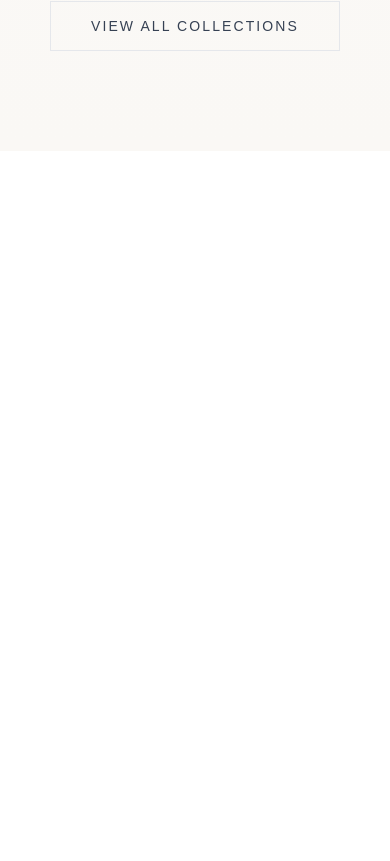
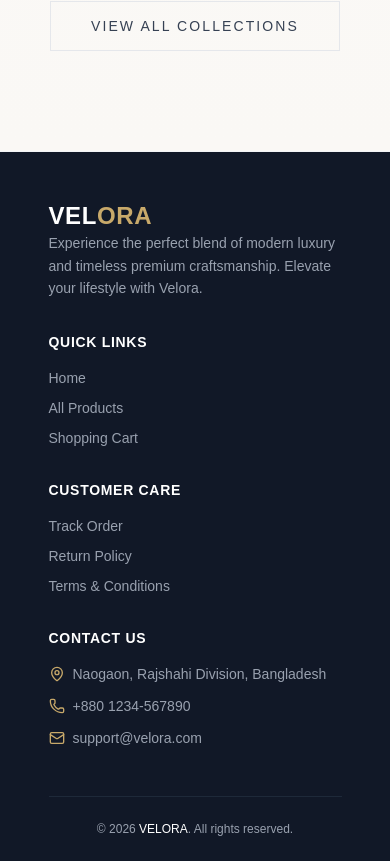
Before and after one commit to Shoybit/oxivos-fashion-store, a Next.js app: page / in a window 390 px wide. Shown: the part 3976-4837 px from the top of the page. Before the commit the page ends 4127 px from the top, so only its background shows below. Built offline with nearby package versions, Linux system fonts and the light colour scheme.

Commit message:
feat: add responsive footer

```diff
--- a/src/app/layout.tsx
+++ b/src/app/layout.tsx
@@ -1,6 +1,7 @@
 import { CartProvider } from "@/context/CartContext";
 import "@/app/globals.css";
 import Navbar from "@/layout/Navbar";
+import Footer from "@/layout/Footer";
 
 export const metadata = {
   title: "Velora",
@@ -22,6 +23,8 @@ export default function RootLayout({
             {children}
           </div>
 
+          <Footer></Footer>
+
         </CartProvider>
       </body>
     </html>
--- a/src/layout/Footer.tsx
+++ b/src/layout/Footer.tsx
@@ -0,0 +1,68 @@
+"use client";
+
+import Link from "next/link";
+import Container from "./Container";
+import { Mail, MapPin, Phone } from "lucide-react";
+
+export default function Footer() {
+  const currentYear = new Date().getFullYear();
+
+  return (
+    <footer className="border-t border-gray-100 bg-[#111827] text-gray-400">
+      <Container>
+        <div className="grid grid-cols-1 gap-8 py-12 sm:grid-cols-2 md:grid-cols-4">
+
+          <div className="space-y-4">
+            <Link href="/" className="text-2xl font-bold tracking-wide text-white">
+              VEL<span className="text-[#C8A96A]">ORA</span>
+            </Link>
+            <p className="text-sm leading-relaxed text-gray-400">
+              Experience the perfect blend of modern luxury and timeless premium craftsmanship. Elevate your lifestyle with Velora.
+            </p>
+          </div>
+
+          <div>
+            <h3 className="text-sm font-bold uppercase tracking-wider text-white mb-4">Quick Links</h3>
+            <ul className="space-y-2.5 text-sm">
+              <li><Link href="/" className="hover:text-[#C8A96A] transition-colors">Home</Link></li>
+              <li><Link href="/products" className="hover:text-[#C8A96A] transition-colors">All Products</Link></li>
+              <li><Link href="/cart" className="hover:text-[#C8A96A] transition-colors">Shopping Cart</Link></li>
+            </ul>
+          </div>
+
+          <div>
+            <h3 className="text-sm font-bold uppercase tracking-wider text-white mb-4">Customer Care</h3>
+            <ul className="space-y-2.5 text-sm">
+              <li><a href="#" className="hover:text-[#C8A96A] transition-colors">Track Order</a></li>
+              <li><a href="#" className="hover:text-[#C8A96A] transition-colors">Return Policy</a></li>
+              <li><a href="#" className="hover:text-[#C8A96A] transition-colors">Terms & Conditions</a></li>
+            </ul>
+          </div>
+
+          <div>
+            <h3 className="text-sm font-bold uppercase tracking-wider text-white mb-4">Contact Us</h3>
+            <ul className="space-y-3 text-sm">
+              <li className="flex items-start gap-2">
+                <MapPin size={16} className="text-[#C8A96A] mt-0.5 shrink-0" />
+                <span>Naogaon, Rajshahi Division, Bangladesh</span>
+              </li>
+              <li className="flex items-center gap-2">
+                <Phone size={16} className="text-[#C8A96A] shrink-0" />
+                <a href="tel:+880123456789" className="hover:text-[#C8A96A] transition-colors">+880 1234-567890</a>
+              </li>
+              <li className="flex items-center gap-2">
+                <Mail size={16} className="text-[#C8A96A] shrink-0" />
+                <a href="mailto:info@velora.com" className="hover:text-[#C8A96A] transition-colors">support@velora.com</a>
+              </li>
+            </ul>
+          </div>
+
+        </div>
+
+        <div className="border-t border-gray-800 py-6 text-center text-xs">
+          <p>© {currentYear} <span className="text-white font-medium">VELORA</span>. All rights reserved.</p>
+        </div>
+      </Container>
+    </footer>
+  );
+}
```
